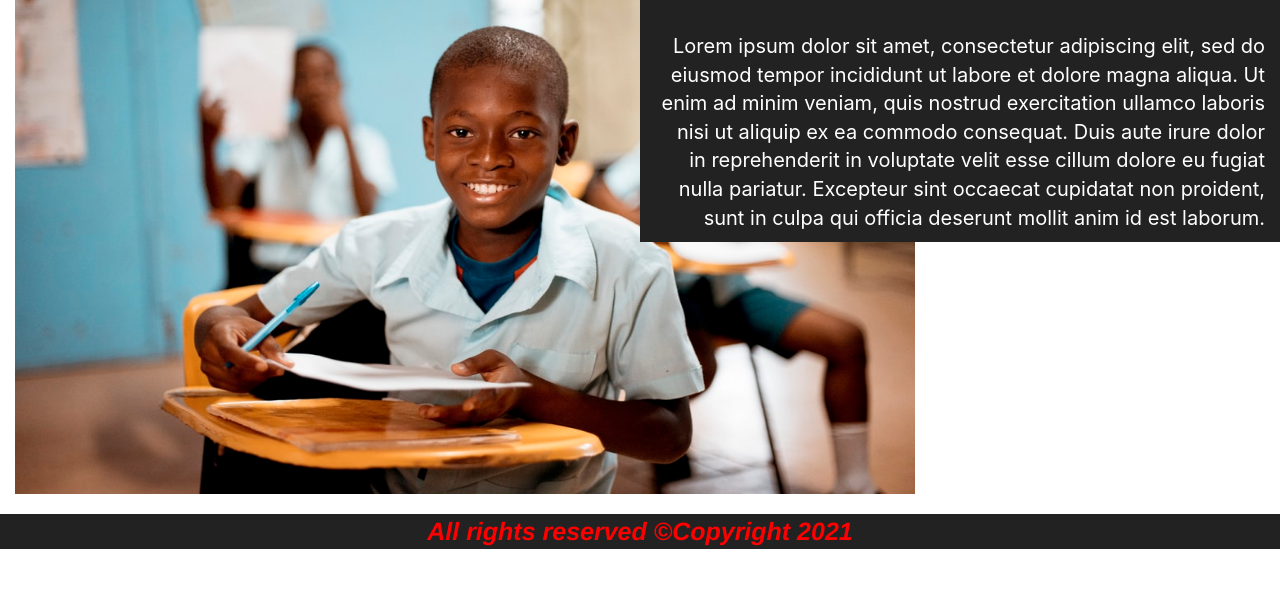
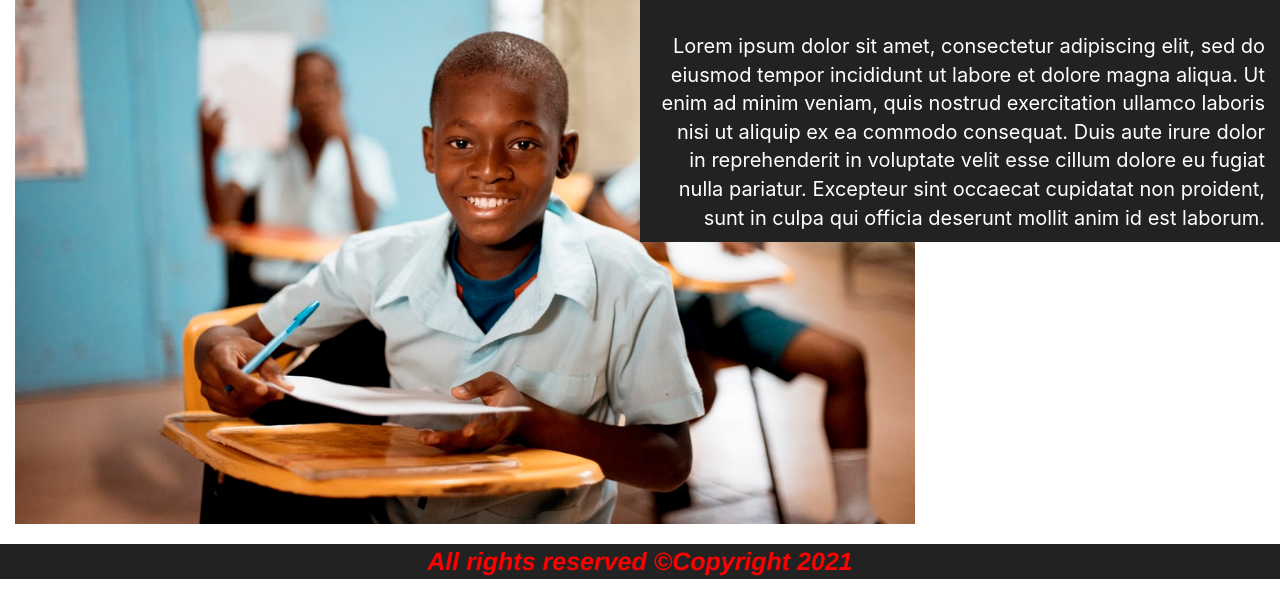
Before and after one commit to Mnubi/My-School, a plain HTML site: page home.html in a window 1280 px wide. Shown: the part 420-1009 px from the top of the page. Before the commit the page ends 979 px from the top, so only its background shows below. Drawn offline with nearby package versions, Linux system fonts and the light colour scheme.

Commit message:
adjust image size

```diff
--- a/home.html
+++ b/home.html
@@ -33,7 +33,7 @@
     <div class="container-fluid">
         <div class="row">
           <div class="col-md-6">
-            <img src="Images/student.jpg" height="570px" width="900px" alt="kenyan Student">
+            <img src="Images/student.jpg" height="600px" width="900px" alt="kenyan Student">
           </div>
           <div class="col-md-6" id="wwd">
             <h3>What we Do</h3>
```
